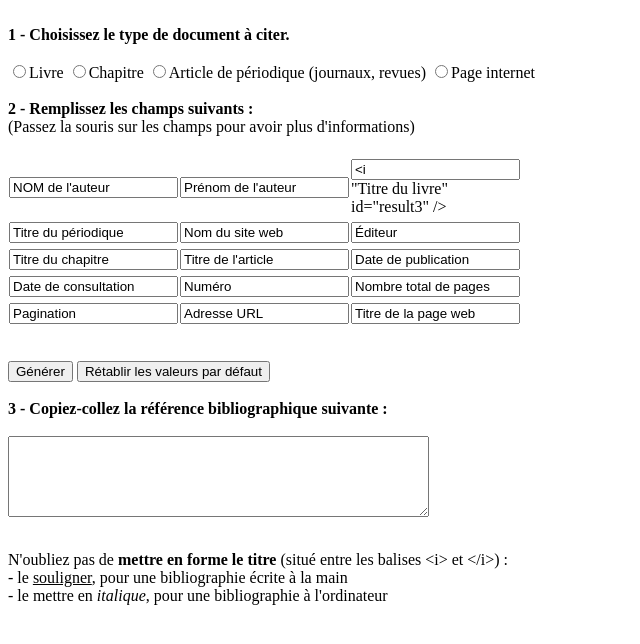
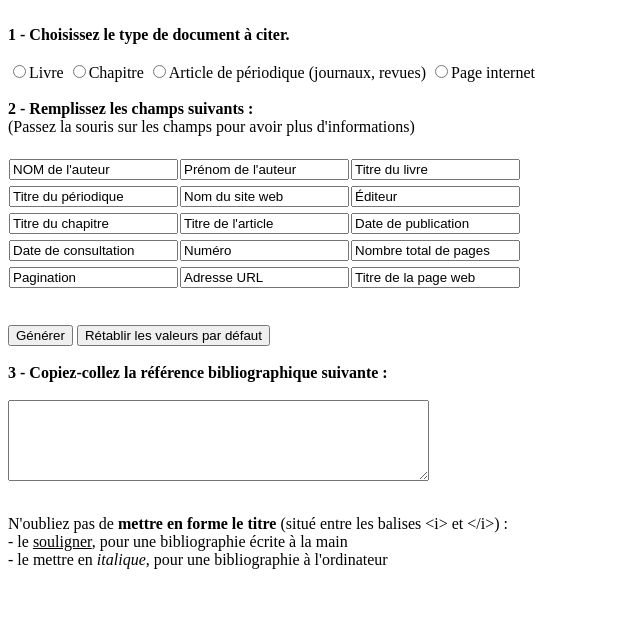
Before and after one commit to cdirabelais18/esidoc, a plain HTML site: page index.html in a window 1280 px wide. Shown: the whole page, without its empty margins (0-640 px from the left). Drawn offline with Linux system fonts and the light colour scheme.

Commit message:
Update index.html

```diff
--- a/index.html
+++ b/index.html
@@ -108,7 +108,7 @@ this.form.result7.style.display='inline';
 <tr>
 <td style="padding-top:5px;"><input size="18" value="NOM de l'auteur" title="Vide si l'auteur est anonyme." id="result" /></td>
 <td style="padding-top:5px;"><input size="18" value="Pr&eacute;nom de l'auteur" title="Vide si l'auteur est anonyme." id="result2" /></td>
-<td style="padding-top:5px;"><input size="18" value=<i>"Titre du livre"</i> id="result3" /></td>
+<td style="padding-top:5px;"><input size="18" value="Titre du livre" id="result3" /></td>
 </tr>
 <tr>
 <td style="padding-top:5px;"><input size="18" value="Titre du p&eacute;riodique" title="Par exemple Science &amp; vie junior, Wapiti..." id="result4" /></td>
```
